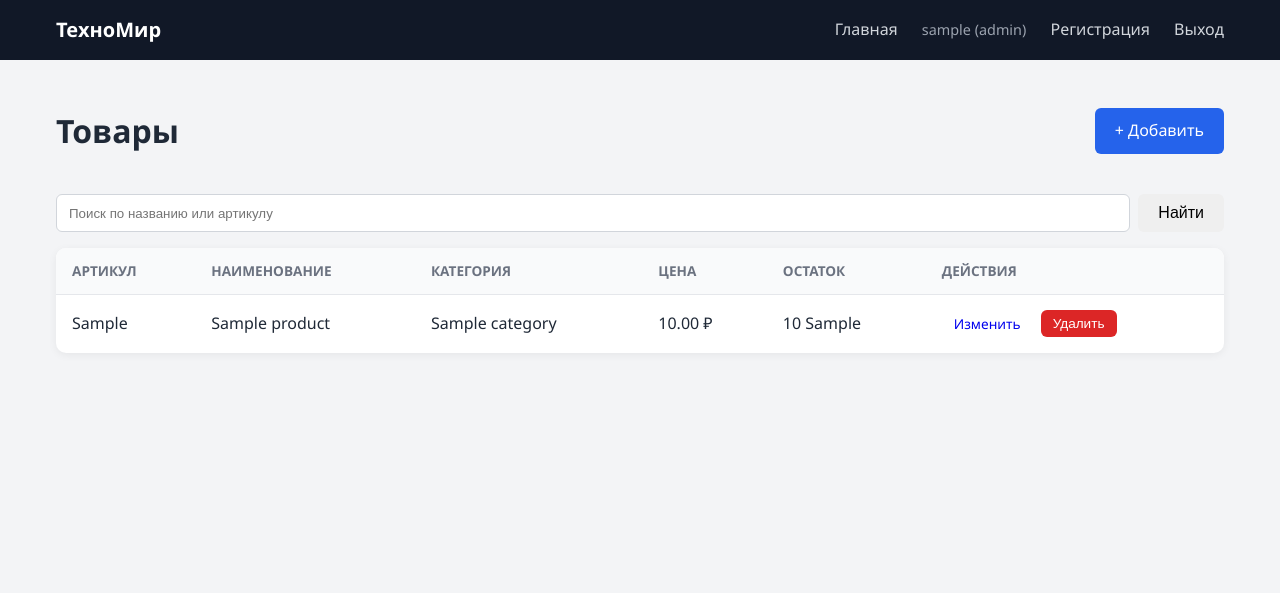
After one commit to 08yh04-maker/shop-ais-coursework, a Flask app: page /products/ in a window 1280 px wide. The commit adds this page. Shown: the top 593 px of the page. Run offline with Flask 3, Linux system fonts and the light colour scheme; a user stored in the database is signed in; tables that the repository leaves empty hold one stand-in row (values such as "Sample post").

Commit message:
feat:  товаров и категорий, поиск, права по ролям

```diff
--- a/app/__init__.py
+++ b/app/__init__.py
@@ -30,6 +30,10 @@ def create_app(config_class=Config):
     from app.routes.auth import auth_bp
     app.register_blueprint(auth_bp)
 
+    from app.routes.products import products_bp, categories_bp
+    app.register_blueprint(products_bp)
+    app.register_blueprint(categories_bp)
+
     @app.route("/")
     def index():
         if not current_user.is_authenticated:
--- /dev/null
+++ b/app/routes/products.py
@@ -0,0 +1,140 @@
+from flask import Blueprint, render_template, redirect, url_for, flash, request, abort
+from flask_login import login_required, current_user
+
+from app import db
+from app.forms import CategoryForm, ProductForm
+from app.models import Category, Product
+
+products_bp = Blueprint("products", __name__, url_prefix="/products")
+categories_bp = Blueprint("categories", __name__, url_prefix="/categories")
+
+
+# ---------- Категории ----------
+
+@categories_bp.route("/")
+@login_required
+def list_categories():
+    categories = Category.query.order_by(Category.name).all()
+    return render_template("categories/list.html", categories=categories)
+
+
+@categories_bp.route("/create", methods=["GET", "POST"])
+@login_required
+def create_category():
+    if not current_user.is_admin:
+        abort(403)
+    form = CategoryForm()
+    if form.validate_on_submit():
+        db.session.add(Category(name=form.name.data, description=form.description.data))
+        db.session.commit()
+        flash("Категория добавлена.", "success")
+        return redirect(url_for("categories.list_categories"))
+    return render_template("categories/form.html", form=form, title="Новая категория")
+
+
+@categories_bp.route("/<int:category_id>/edit", methods=["GET", "POST"])
+@login_required
+def edit_category(category_id):
+    if not current_user.is_admin:
+        abort(403)
+    category = db.get_or_404(Category, category_id)
+    form = CategoryForm(obj=category)
+    if form.validate_on_submit():
+        category.name = form.name.data
+        category.description = form.description.data
+        db.session.commit()
+        flash("Категория обновлена.", "success")
+        return redirect(url_for("categories.list_categories"))
+    return render_template("categories/form.html", form=form, title="Редактирование категории")
+
+
+@categories_bp.route("/<int:category_id>/delete", methods=["POST"])
+@login_required
+def delete_category(category_id):
+    if not current_user.is_admin:
+        abort(403)
+    category = db.get_or_404(Category, category_id)
+    if category.products.count() > 0:
+        flash("Нельзя удалить категорию, в которой есть товары.", "danger")
+        return redirect(url_for("categories.list_categories"))
+    db.session.delete(category)
+    db.session.commit()
+    flash("Категория удалена.", "info")
+    return redirect(url_for("categories.list_categories"))
+
+
+# ---------- Товары ----------
+
+@products_bp.route("/")
+@login_required
+def list_products():
+    q = request.args.get("q", "").strip()
+    query = Product.query
+    if q:
+        query = query.filter(
+            (Product.name.ilike(f"%{q}%")) | (Product.sku.ilike(f"%{q}%"))
+        )
+    products = query.order_by(Product.name).all()
+    return render_template("products/list.html", products=products, q=q)
+
+
+@products_bp.route("/create", methods=["GET", "POST"])
+@login_required
+def create_product():
+    if not current_user.is_admin:
+        abort(403)
+    form = ProductForm()
+    form.category_id.choices = [(c.id, c.name) for c in Category.query.order_by(Category.name).all()]
+    if form.validate_on_submit():
+        product = Product(
+            sku=form.sku.data,
+            name=form.name.data,
+            category_id=form.category_id.data,
+            price=form.price.data,
+            stock=form.stock.data,
+            unit=form.unit.data,
+            description=form.description.data,
+        )
+        db.session.add(product)
+        db.session.commit()
+        flash("Товар добавлен.", "success")
+        return redirect(url_for("products.list_products"))
+    return render_template("products/form.html", form=form, title="Новый товар")
+
+
+@products_bp.route("/<int:product_id>/edit", methods=["GET", "POST"])
+@login_required
+def edit_product(product_id):
+    if not current_user.is_admin:
+        abort(403)
+    product = db.get_or_404(Product, product_id)
+    form = ProductForm(obj=product)
+    form.category_id.choices = [(c.id, c.name) for c in Category.query.order_by(Category.name).all()]
+    form._product_id = product.id  # чтобы validate_sku пропустил текущий товар
+    if form.validate_on_submit():
+        product.sku = form.sku.data
+        product.name = form.name.data
+        product.category_id = form.category_id.data
+        product.price = form.price.data
+        product.stock = form.stock.data
+        product.unit = form.unit.data
+        product.description = form.description.data
+        db.session.commit()
+        flash("Товар обновлён.", "success")
+        return redirect(url_for("products.list_products"))
+    return render_template("products/form.html", form=form, title="Редактирование товара")
+
+
+@products_bp.route("/<int:product_id>/delete", methods=["POST"])
+@login_required
+def delete_product(product_id):
+    if not current_user.is_admin:
+        abort(403)
+    product = db.get_or_404(Product, product_id)
+    if product.sale_items.count() > 0:
+        flash("Нельзя удалить товар, который уже продавался.", "danger")
+        return redirect(url_for("products.list_products"))
+    db.session.delete(product)
+    db.session.commit()
+    flash("Товар удалён.", "info")
+    return redirect(url_for("products.list_products"))
--- a/app/static/css/style.css
+++ b/app/static/css/style.css
@@ -155,3 +155,54 @@ body {
     margin-left: 20px;
     font-size: 0.9rem;
 }
+
+/* ===== Страницы ===== */
+.page-head {
+    display: flex;
+    justify-content: space-between;
+    align-items: center;
+    margin-bottom: 16px;
+}
+
+.search-bar {
+    display: flex;
+    gap: 8px;
+    margin-bottom: 16px;
+}
+
+.search-bar input {
+    flex: 1;
+    padding: 10px 12px;
+    border: 1px solid #d1d5db;
+    border-radius: 6px;
+}
+
+.table {
+    width: 100%;
+    border-collapse: collapse;
+    background: #fff;
+    border-radius: 10px;
+    overflow: hidden;
+    box-shadow: 0 2px 8px rgba(0,0,0,0.06);
+}
+
+.table th, .table td {
+    padding: 12px 16px;
+    text-align: left;
+    border-bottom: 1px solid #e5e7eb;
+}
+
+.table th { background: #f9fafb; font-size: 0.85rem; text-transform: uppercase; color: #6b7280; }
+.table tr:last-child td { border-bottom: none; }
+
+.actions { display: flex; gap: 8px; align-items: center; }
+.inline-form { display: inline; }
+
+.btn--sm { padding: 6px 12px; font-size: 0.85rem; }
+.btn--danger { background: #dc2626; color: #fff; }
+.btn--danger:hover { background: #b91c1c; }
+
+.badge { display: inline-block; padding: 2px 8px; border-radius: 12px; font-size: 0.75rem; margin-left: 6px; }
+.badge--warning { background: #fef3c7; color: #92400e; }
+
+.text-muted { color: #9ca3af; }
--- a/app/templates/index.html
+++ b/app/templates/index.html
@@ -6,8 +6,8 @@
 <p>Роль: <strong>{{ "Администратор" if current_user.is_admin else "Кассир" }}</strong></p>
 
 <div class="dashboard">
-    <a class="card" href="#">Товары <span>скоро</span></a>
-    <a class="card" href="#">Категории <span>скоро</span></a>
+    <a class="card" href="{{ url_for('products.list_products') }}">Товары</a>
+    <a class="card" href="{{ url_for('categories.list_categories') }}">Категории</a>
     <a class="card" href="#">Продажи <span>скоро</span></a>
     <a class="card" href="#">Отчёты <span>скоро</span></a>
 </div>
--- /dev/null
+++ b/app/templates/products/list.html
@@ -0,0 +1,55 @@
+{% extends "base.html" %}
+{% block title %}Товары — АИС «ТехноМир»{% endblock %}
+
+{% block content %}
+<div class="page-head">
+    <h1>Товары</h1>
+    {% if current_user.is_admin %}
+        <a href="{{ url_for('products.create_product') }}" class="btn btn--primary">+ Добавить</a>
+    {% endif %}
+</div>
+
+<form method="get" class="search-bar">
+    <input type="text" name="q" value="{{ q }}" placeholder="Поиск по названию или артикулу">
+    <button type="submit" class="btn">Найти</button>
+</form>
+
+<table class="table">
+    <thead>
+        <tr>
+            <th>Артикул</th>
+            <th>Наименование</th>
+            <th>Категория</th>
+            <th>Цена</th>
+            <th>Остаток</th>
+            <th>Действия</th>
+        </tr>
+    </thead>
+    <tbody>
+        {% for p in products %}
+        <tr>
+            <td>{{ p.sku }}</td>
+            <td>{{ p.name }}</td>
+            <td>{{ p.category.name }}</td>
+            <td>{{ "%.2f"|format(p.price) }} ₽</td>
+            <td>
+                {{ p.stock }} {{ p.unit }}
+                {% if p.is_low_stock %}<span class="badge badge--warning">мало</span>{% endif %}
+            </td>
+            <td class="actions">
+                {% if current_user.is_admin %}
+                    <a href="{{ url_for('products.edit_product', product_id=p.id) }}" class="btn btn--sm">Изменить</a>
+                    <form method="post" action="{{ url_for('products.delete_product', product_id=p.id) }}" class="inline-form" onsubmit="return confirm('Удалить товар?')">
+                        <button type="submit" class="btn btn--sm btn--danger">Удалить</button>
+                    </form>
+                {% else %}
+                    <span class="text-muted">—</span>
+                {% endif %}
+            </td>
+        </tr>
+        {% else %}
+        <tr><td colspan="6" class="text-muted">Товаров пока нет.</td></tr>
+        {% endfor %}
+    </tbody>
+</table>
+{% endblock %}
```
Also changed, not shown: app/forms.py (+29 -0 lines), app/templates/categories/form.html (added, +20 -0 lines), app/templates/categories/list.html (added, +38 -0 lines), app/templates/products/form.html (added, +20 -0 lines), seed_data.py (added, +27 -0 lines).
